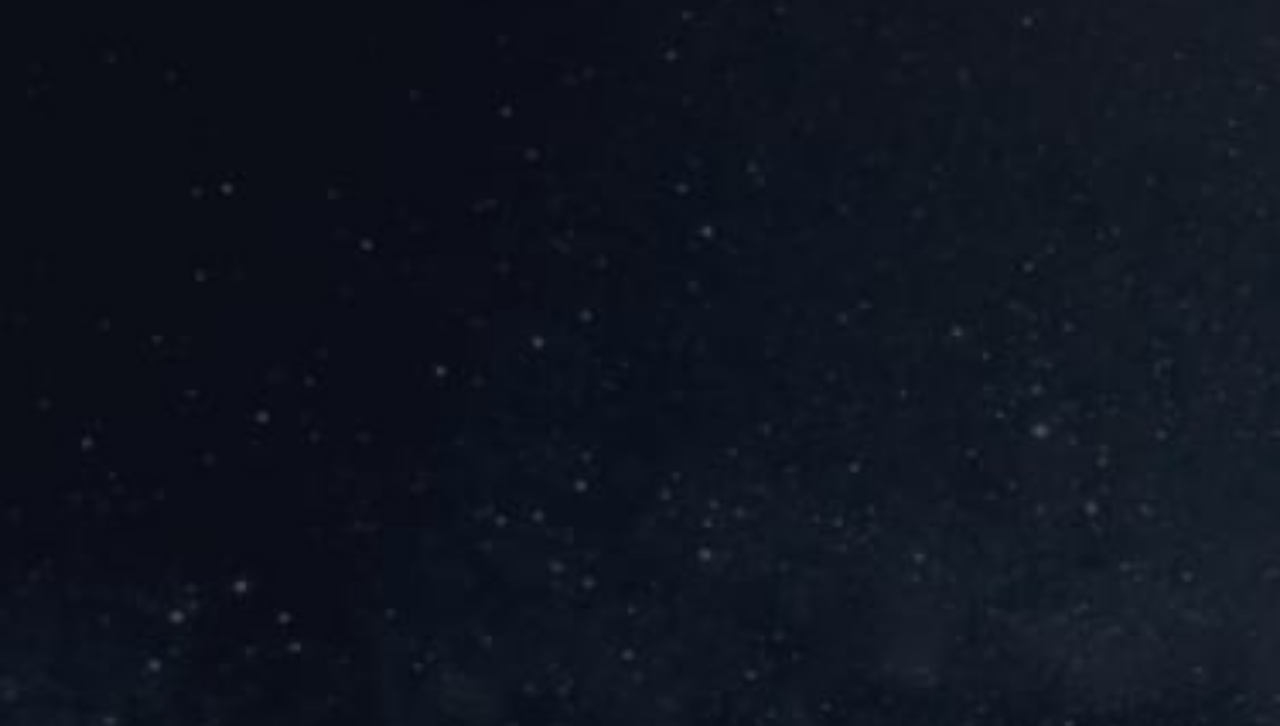
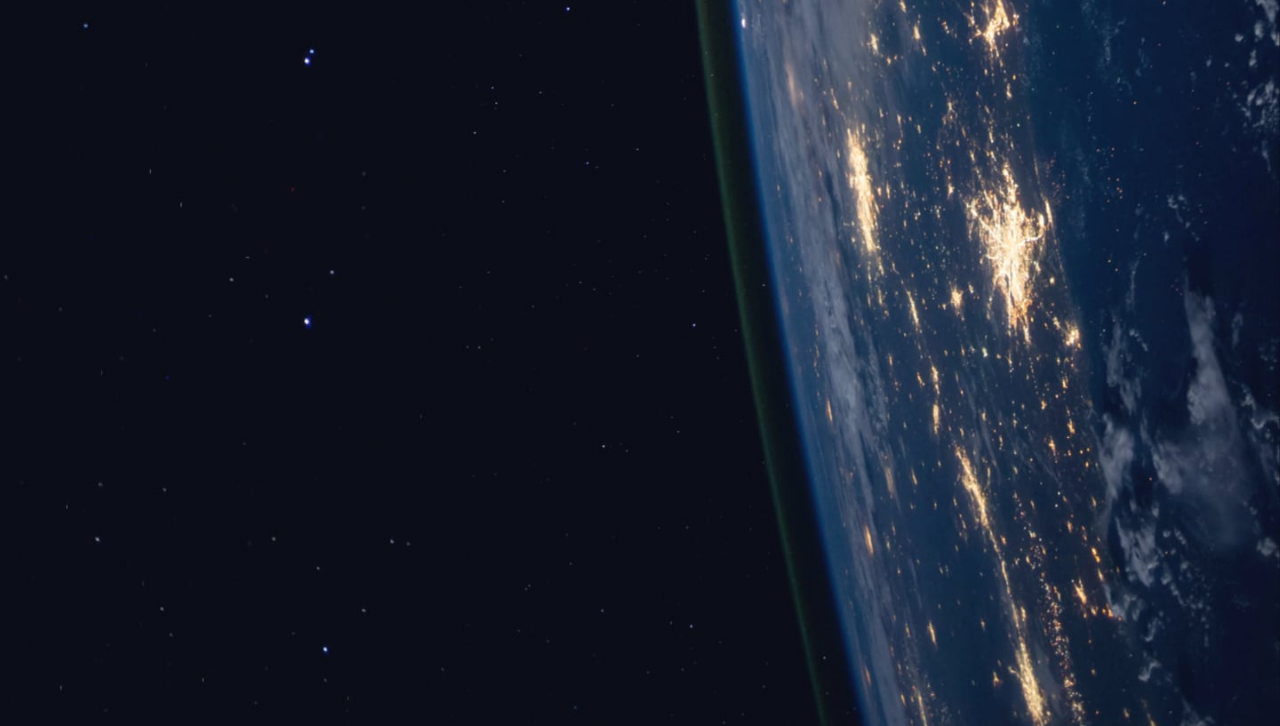
Before and after one commit to DLee1993/Solar-System, a plain HTML site: page index.html in a window 1280 px wide. Shown: the part 74-800 px from the top of the page. Drawn offline with nearby package versions, Linux system fonts and the light colour scheme; a web font is replaced by a local one.

Commit message:
added the desktop and tablet bg images to the class home-page

```diff
--- a/index.html
+++ b/index.html
@@ -8,7 +8,7 @@
         <script type="module" src="./js/app.js" defer></script>
         <script src="./js/nav.js" defer></script>
     </head>
-    <body>
+    <body class="home-page">
         <nav class="navbar navText_styling">
             <a class="logo-homeLink" href="#"><p>home</p><img src="./assets/shared/logo.svg" alt="logo-icon"></a>
             <img class="hamburger-icon" src="./assets/shared/icon-hamburger.svg" alt="hamburger-icon">
--- a/styles/main.scss
+++ b/styles/main.scss
@@ -16,8 +16,24 @@
 body, html{
     width: 100%;
     height: 100vh;
+    overflow: hidden;
+}
+
+.home-page{
     background: url('../assets/destination/background-destination-mobile.jpg');
     background-size: cover;
     background-repeat: no-repeat;
-    overflow: hidden;
+
+    @include tablet-portrait{
+        background: url('../assets/home/background-home-tablet.jpg');
+        background-size: cover;
+        background-repeat: no-repeat;
+    }
+
+    @include laptop-desktops{
+        background: url('../assets/home/background-home-desktop.jpg');
+        background-size: cover;
+        background-repeat: no-repeat;
+        background-position: right;
+    }
 }
--- a/styles/utilities/_responsiveDesign.scss
+++ b/styles/utilities/_responsiveDesign.scss
@@ -4,14 +4,8 @@
     }
 };
 
-@mixin tablet-landscape {
-    @media screen and (min-width: 768px) {
+@mixin laptop-desktops {
+    @media screen and (min-width: 1100px) {
         @content;
     }
 };
-
-@mixin laptop-desktops {
-    @media screen and (min-width: 992px) {
-        @content;
-    }
-};
```
Also changed, not shown: styles/main.css, 1 other file.
